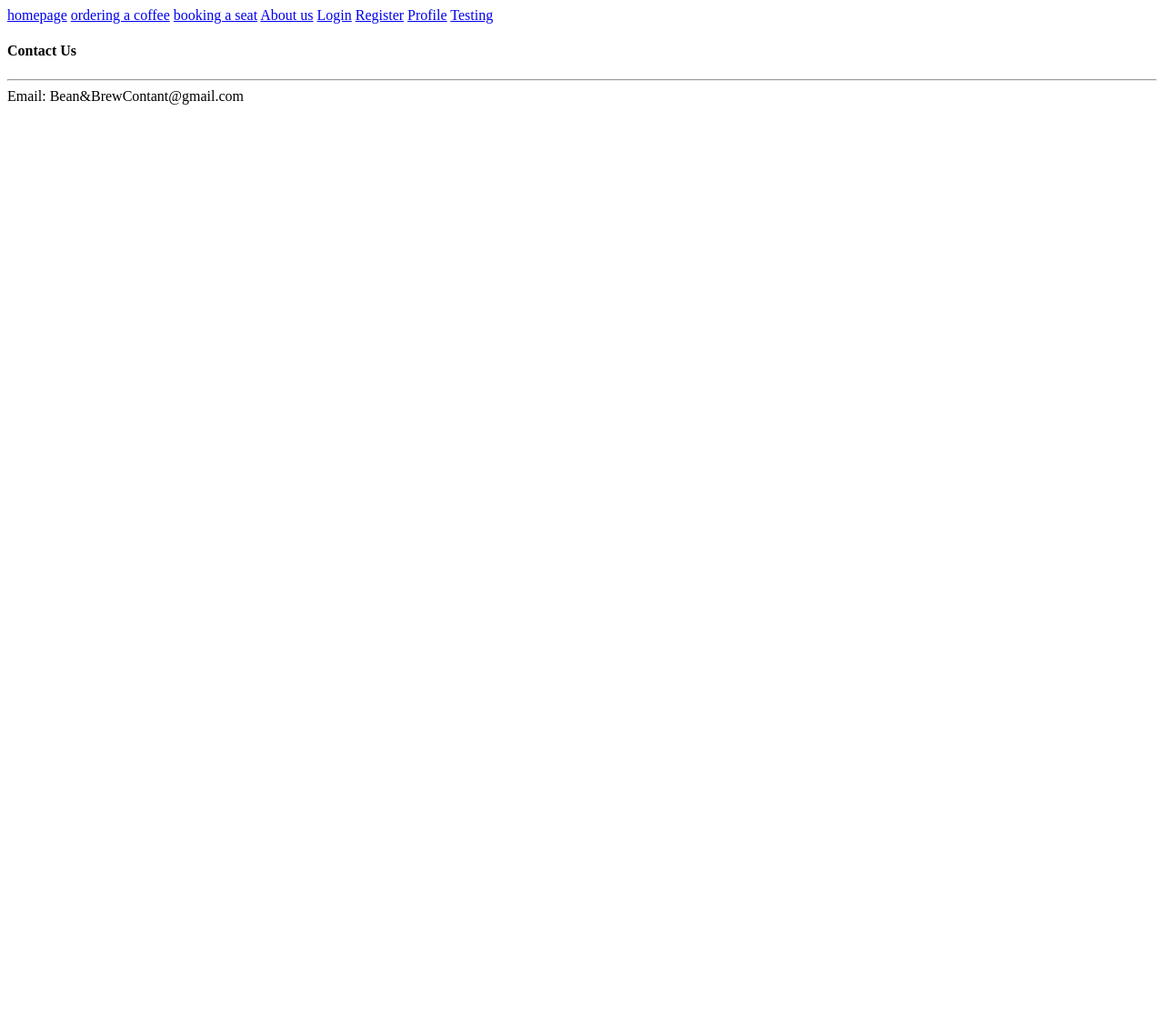
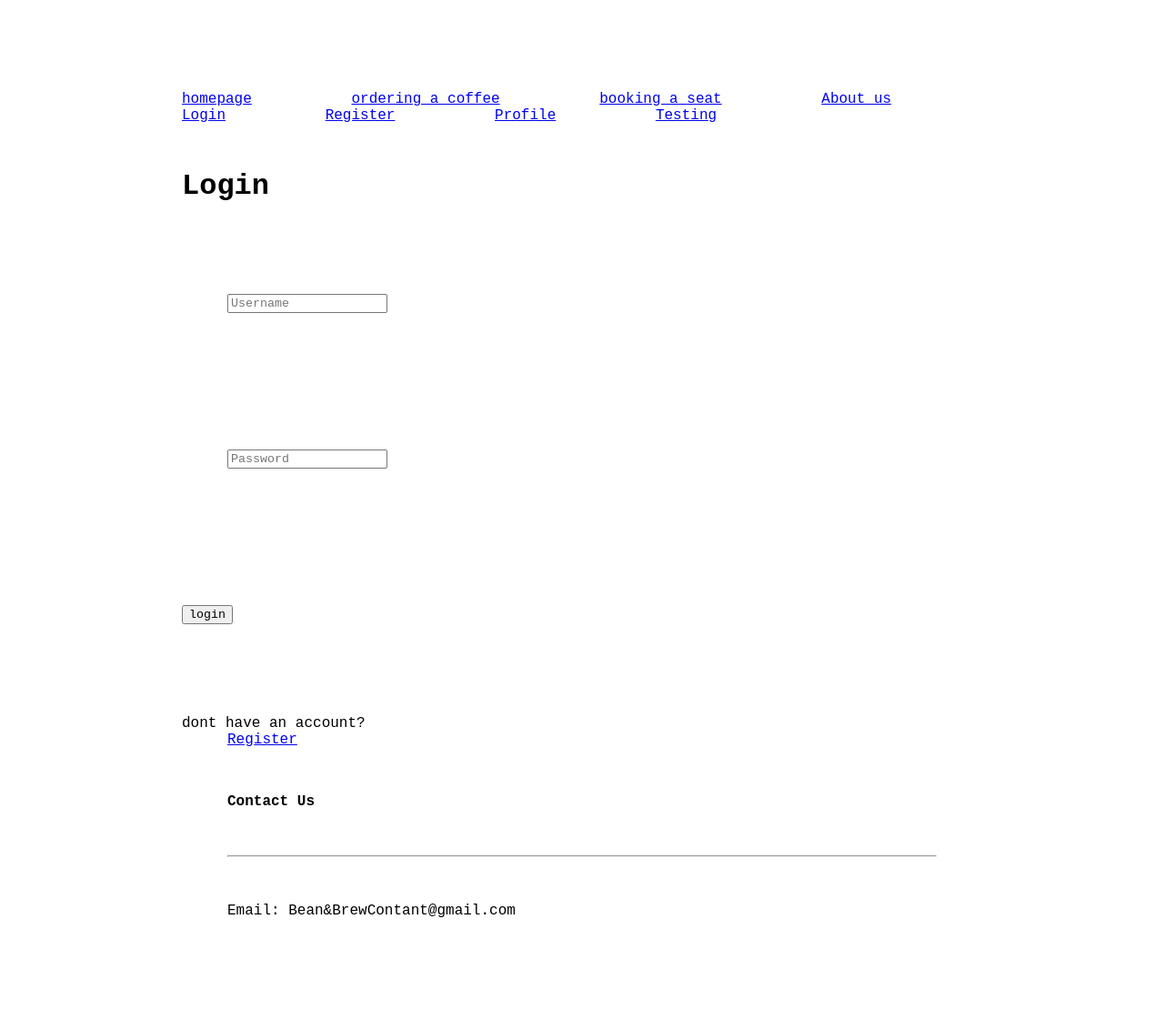
Before and after one commit to khanya-mcfadden/website-framework, a Flask app: page /login in a window 1280 px wide. Shown: the whole page at 91% size. Before the commit the page ends 115 px from the top, so only its background shows below. Run offline with Flask 3, Linux system fonts and the light colour scheme.

Commit message:
chore: Update login page styling and fix CSS file path

```diff
--- a/main.py
+++ b/main.py
@@ -7,7 +7,7 @@
     return render_template('index.html')
 
 @app.route('/login')
-def index():
+def login():
     return render_template('login.html')
 
 if __name__ == '__main__':
--- a/stylesheets/base.css
+++ b/stylesheets/base.css
@@ -1,5 +1,4 @@
-body {
-background-color: red;
+*{
+    font-family: 'Courier New', Courier, monospace;
+    margin: 50px;
 }
-
-h1 { color: blue; }
--- a/templates/login.html
+++ b/templates/login.html
@@ -3,10 +3,9 @@
 <!DOCTYPE html>
 <html lang="en">
 <head>
-    <meta charset="UTF-8">
     <title>Page Title</title>
-    <meta charset="UTF-8">
-    <meta name="viewport" content="width=device-width, initial-scale=1.0">
+
+    <link rel="stylesheet" href="base.css">
 </head>
 <body>
     <nav class="topnav">
@@ -24,8 +23,16 @@
         <div>
             <input type="text" name="username" placeholder="Username" required>
         </div>
+        <div>
+            <input type="password" name="password" placeholder="Password" required>
+        </div>
+        <input type="submit" value="login">
+        <div>
+            dont have an account?
+            </br>
+            <a href="/register">Register</a>
+        </div>
     </form>
-
 
 
     <div class="footer">
```
